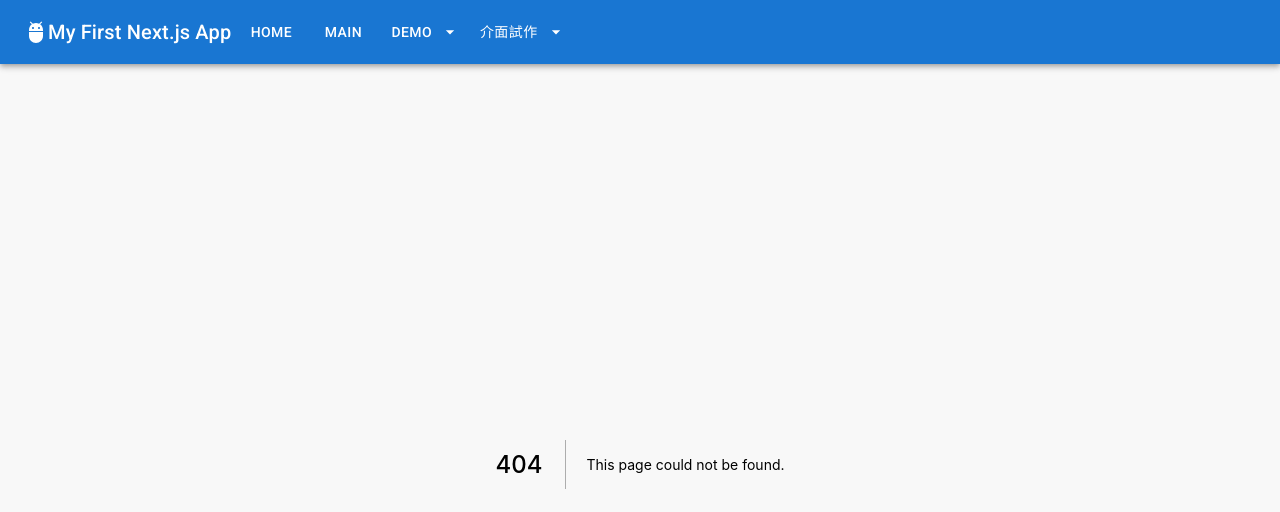
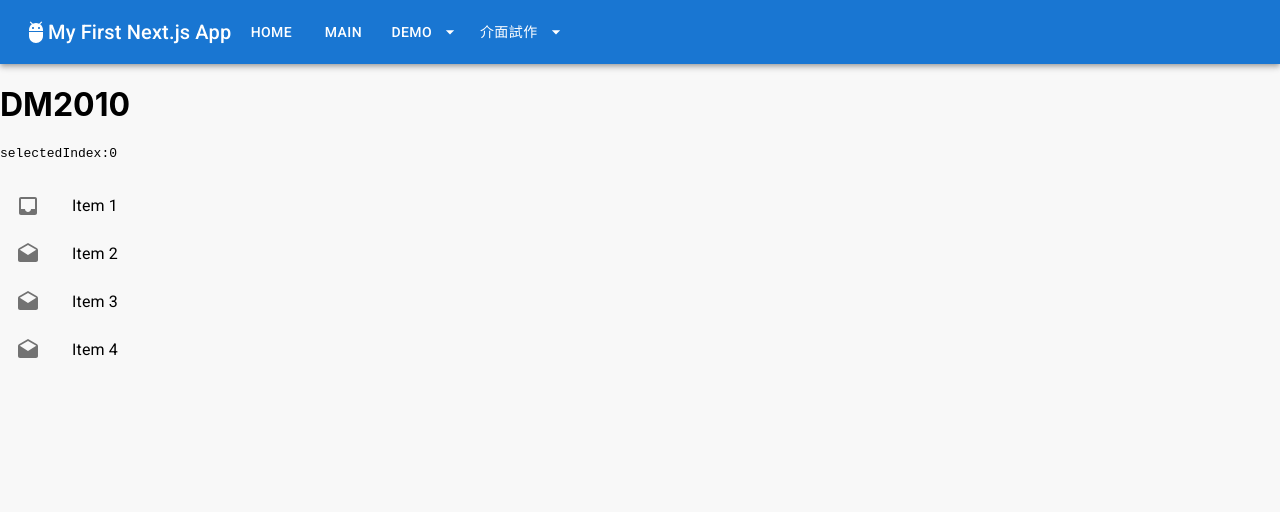
Before and after one commit to relyky/NextJsLab, a Next.js app: page /demo2/dm2010 in a window 1280 px wide. Before the commit this address had no page. Shown: the top 512 px of the page. Built offline with nearby package versions, Linux system fonts and the light colour scheme.

Commit message:
Decision Tree UI init

```diff
--- /dev/null
+++ b/src/pages/demo2/dm2010/AppForm.tsx
@@ -0,0 +1,53 @@
+import { useState } from 'react'
+import { Box, List, ListItem, ListItemButton, ListItemIcon, ListItemText } from '@mui/material'
+import InboxIcon from '@mui/icons-material/Inbox'
+import DraftsIcon from '@mui/icons-material/Drafts'
+
+//import styles from 'styles/Home.module.css'
+
+export default (props) => {
+    const [selectedIndex, setSelectedIndex] = useState(0);
+
+    return (
+        <Box>
+            <h1>DM2010</h1>
+            <pre>selectedIndex:{selectedIndex}</pre>
+
+            <List>
+                <ListItem disablePadding>
+                    <ListItemButton selected={selectedIndex === 1} onClick={()=>setSelectedIndex(1)}>
+                        <ListItemIcon>
+                            <InboxIcon />
+                        </ListItemIcon>
+                        <ListItemText primary="Item 1" />
+                    </ListItemButton>
+                </ListItem>
+                <ListItem disablePadding>
+                    <ListItemButton selected={selectedIndex === 2} onClick={()=>setSelectedIndex(2)}>
+                        <ListItemIcon>
+                            <DraftsIcon />
+                        </ListItemIcon>
+                        <ListItemText primary="Item 2" />
+                    </ListItemButton>
+                </ListItem>
+                <ListItem disablePadding>
+                    <ListItemButton selected={selectedIndex === 3} onClick={()=>setSelectedIndex(3)}>
+                        <ListItemIcon>
+                            <DraftsIcon />
+                        </ListItemIcon>
+                        <ListItemText primary="Item 3" />
+                    </ListItemButton>
+                </ListItem>
+                <ListItem disablePadding>
+                    <ListItemButton selected={selectedIndex === 4} onClick={()=>setSelectedIndex(4)}>
+                        <ListItemIcon>
+                            <DraftsIcon />
+                        </ListItemIcon>
+                        <ListItemText primary="Item 4" />
+                    </ListItemButton>
+                </ListItem>
+            </List>
+        </Box>
+    )
+
+}
--- /dev/null
+++ b/src/pages/demo2/dm2010/index.tsx
@@ -0,0 +1,17 @@
+import type { NextPage } from 'next'
+import Head from 'next/head'
+import AppForm from './AppForm'
+
+const DM2010Page: NextPage = () => {
+  return (
+    <>
+      <Head>
+        <title>DM2010</title>
+        <link rel="icon" href="/favicon.ico" />
+      </Head>
+      <AppForm />
+    </>
+  )
+}
+
+export default DM2010Page
```
